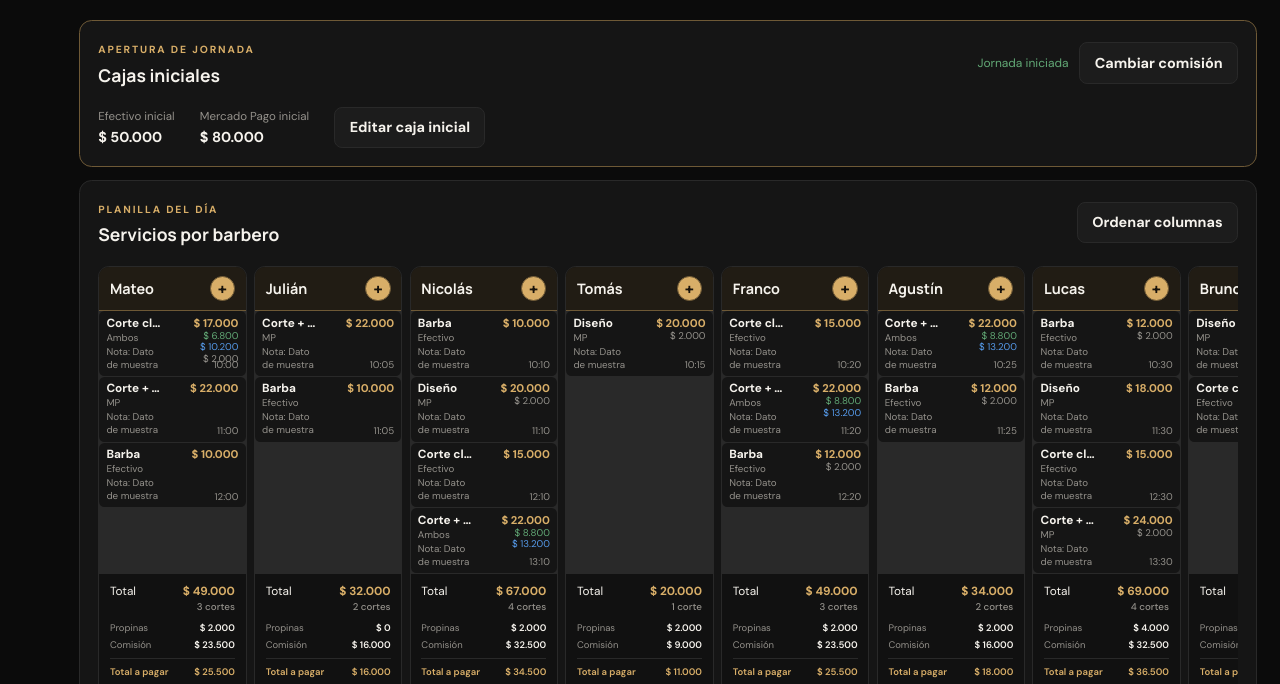
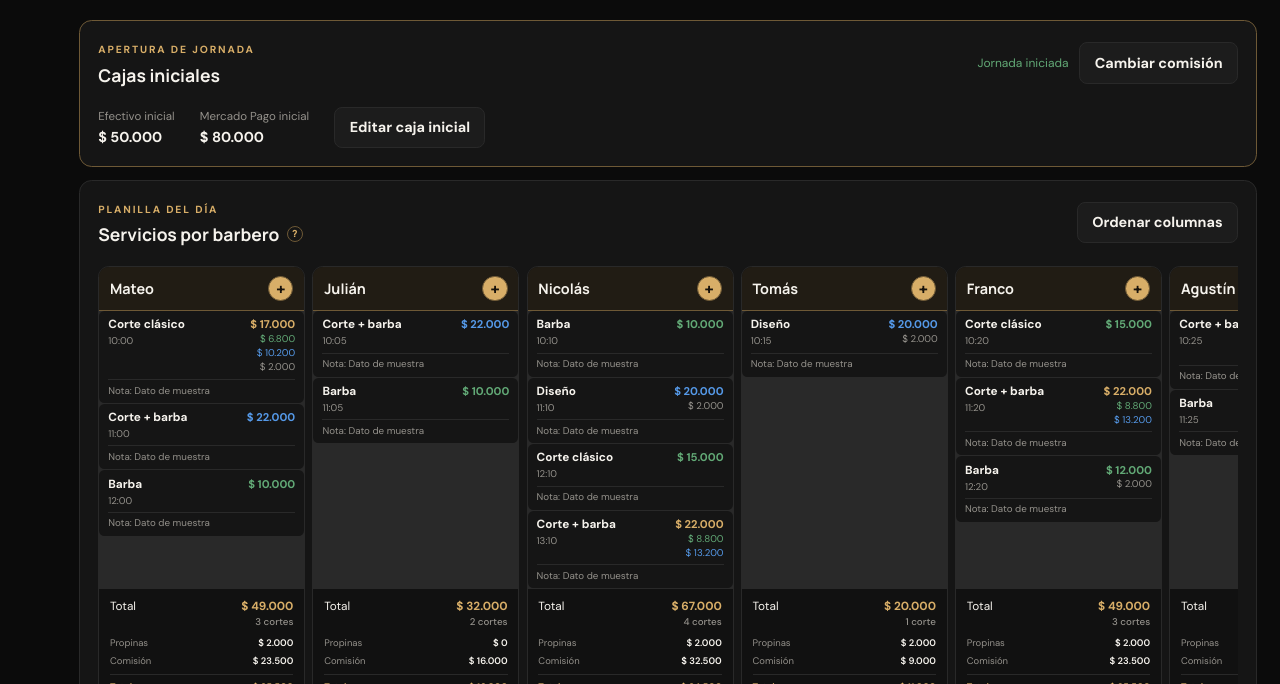
Before and after one commit to BrianGelhorn/TheLuxe, a website: page index.html in a window 1280 px wide. Shown: the part 105-789 px from the top of the page. Drawn offline with Linux system fonts and the light colour scheme.

Commit message:
Compactar tarjetas de cortes y agregar guia visual

```diff
--- a/index.html
+++ b/index.html
@@ -7,7 +7,7 @@
   <link rel="preconnect" href="https://fonts.googleapis.com">
   <link rel="preconnect" href="https://fonts.gstatic.com" crossorigin>
   <link href="https://fonts.googleapis.com/css2?family=DM+Sans:wght@400;500;600;700&family=Manrope:wght@700;800&display=swap" rel="stylesheet">
-  <link rel="stylesheet" href="styles.css?v=77">
+  <link rel="stylesheet" href="styles.css?v=80">
 </head>
 <body>
   <div class="app-shell">
@@ -55,7 +55,7 @@
         </article>
         <article class="card daily-sheet">
           <div class="section-heading">
-            <div><span class="step">PLANILLA DEL DÍA</span><h2>Servicios por barbero</h2></div>
+            <div><span class="step">PLANILLA DEL DÍA</span><h2 class="card-sheet-title">Servicios por barbero <button class="info-tip card-structure-help" type="button" aria-label="Cómo leer las tarjetas. Izquierda: servicio con la hora debajo. Arriba a la derecha: total cobrado, incluyendo propina, siempre en el mismo lugar. Verde: efectivo. Azul: Mercado Pago. En mixto: total dorado y desglose verde y azul debajo. Gris: propina, ya incluida en el total. Notas al pie. Debajo de cada columna: acumulados y estado del pago al barbero." data-tip="Izquierda: servicio con la hora debajo.&#10;Arriba a la derecha: total cobrado, incluyendo propina, siempre en el mismo lugar.&#10;&#10;Verde: efectivo. Azul: Mercado Pago.&#10;Mixto: total dorado y desglose verde/azul debajo.&#10;Gris: propina, ya incluida en el total.&#10;&#10;Notas al pie de la tarjeta.&#10;Debajo de cada columna: acumulados y estado del pago al barbero.">?</button></h2></div>
             <div class="heading-actions barber-order-actions">
               <small id="barberOrderHint" hidden>Arrastrá las columnas para ordenarlas</small>
               <button id="cancelBarberOrder" class="secondary-btn" type="button" hidden>Cancelar</button>
@@ -343,6 +343,6 @@
   <script src="logic.js?v=2"></script>
   <script src="reports.js?v=18"></script>
   <script src="dialogs.js?v=1"></script>
-  <script src="script.js?v=56"></script>
+  <script src="script.js?v=59"></script>
 </body>
 </html>
--- a/script.js
+++ b/script.js
@@ -375,19 +375,20 @@ function barberColumn(barber, list) {
   const paymentMethods = ['No pago', 'Efectivo', 'Mercado Pago', 'Mixto'].map((method) => `<button type="button" class="payment-method-option" data-barber-payment-method="${method}" aria-pressed="${method === paymentStatus}" aria-label="${method} para ${escapeHtml(barber)}" title="${method}" ${reorderingBarbers ? 'disabled' : ''}>${method === 'Mercado Pago' ? 'MP' : method}</button>`).join('');
   const rows = cuts.length ? cuts.map((entry) => `
     <button class="barber-service" type="button" data-cut="${escapeHtml(entry.id)}">
-      <strong class="service-name">${escapeHtml(entry.service)}</strong>
+      <span class="cut-summary">
+        <strong class="service-name">${escapeHtml(entry.service)}</strong>
+        <small class="cut-time">${escapeHtml(entry.time)}</small>
+      </span>
       <span class="service-prices">
-        <b>${money.format(Number(entry.amount) + Number(entry.tip || 0))}</b>
+        <b class="${entry.payment === 'Efectivo' ? 'cash-price' : entry.payment === 'Mercado Pago' ? 'mp-price' : ''}">${money.format(Number(entry.amount) + Number(entry.tip || 0))}</b>
         <span class="price-breakdown">
           ${entry.payment === 'Ambos' ? `
-            <small class="cash-price">${money.format(Number(entry.cashAmount))}</small>
-            <small class="mp-price">${money.format(Number(entry.mpAmount))}</small>` : ''}
-          ${Number(entry.tip) ? `<small class="tip-price">${money.format(Number(entry.tip))}</small>` : ''}
+            <small class="cash-price" aria-label="Efectivo: ${money.format(Number(entry.cashAmount))}">${money.format(Number(entry.cashAmount))}</small>
+            <small class="mp-price" aria-label="Mercado Pago: ${money.format(Number(entry.mpAmount))}">${money.format(Number(entry.mpAmount))}</small>` : ''}
+          ${Number(entry.tip) ? `<small class="tip-price" aria-label="Propina: ${money.format(Number(entry.tip))}">${money.format(Number(entry.tip))}</small>` : ''}
         </span>
       </span>
-      <small class="payment-detail">${entry.payment === 'Mercado Pago' ? 'MP' : escapeHtml(entry.payment)}</small>
       ${entry.notes ? `<small class="service-note">Nota: ${escapeHtml(entry.notes)}</small>` : ''}
-      <small class="cut-time">${escapeHtml(entry.time)}</small>
     </button>`).join('') : '<div class="barber-empty">Sin cortes cargados</div>';
   return `
     <section class="barber-column${paymentState.isPaid ? ' is-paid' : paymentState.mixed ? ' is-payment-incomplete' : ''}" data-payment-due="${payout.total}" data-payment-status="${escapeHtml(paymentStatus)}" data-barber-column="${escapeHtml(barber)}" ${reorderingBarbers ? 'draggable="true" tabindex="0"' : ''}>
--- a/styles.css
+++ b/styles.css
@@ -97,6 +97,9 @@ textarea { resize: vertical; }
 .info-tip { position: relative; flex: 0 0 auto; width: 18px; height: 18px; padding: 0; border: 1px solid #6e5936; border-radius: 50%; background: transparent; color: var(--gold); cursor: help; font-size: .68rem; font-weight: 800; line-height: 16px; }
 .info-tip::after { content: attr(data-tip); position: absolute; z-index: 100; left: 50%; bottom: calc(100% + 8px); width: max-content; max-width: 250px; padding: 8px 10px; border: 1px solid var(--line); border-radius: 7px; background: #242424; color: var(--text); box-shadow: 0 10px 28px #000b; opacity: 0; pointer-events: none; transform: translate(-50%, 4px); transition: opacity .15s ease, transform .15s ease; white-space: normal; font-size: .72rem; font-weight: 500; line-height: 1.35; }
 .info-tip:hover::after, .info-tip:focus::after { opacity: 1; transform: translate(-50%, 0); }
+.card-sheet-title { display: flex; align-items: center; gap: 8px; }
+.card-structure-help::after { left: auto; right: 0; top: calc(100% + 8px); bottom: auto; width: 250px; max-width: calc(100vw - 40px); text-align: left; white-space: pre-line; transform: translateY(4px); }
+.card-structure-help:hover::after, .card-structure-help:focus::after { transform: translateY(0); }
 .summary-secondary { grid-column: span 3; display: grid; gap: 5px; min-width: 0; padding: 12px 14px; }
 .summary-secondary > span { min-width: 0; }
 .summary-secondary strong { margin: 0; min-width: 0; overflow: hidden; font-size: 1rem; text-overflow: ellipsis; white-space: nowrap; }
@@ -160,8 +163,8 @@ button:disabled { opacity: .45; cursor: not-allowed; }
 .config-active { display: flex; align-items: center; gap: 5px; padding: 0 5px; color: var(--muted); font-size: .76rem; cursor: pointer; }
 .config-active input { width: auto; accent-color: var(--gold); }
 
-.barber-columns { display: grid; grid-template-rows: auto 1fr auto; grid-auto-flow: column; grid-auto-columns: minmax(165px, calc((100% - 48px) / 7)); align-items: stretch; column-gap: 8px; row-gap: 0; overflow-x: auto; }
-.barber-column { min-width: 165px; border: 1px solid var(--line); border-radius: 12px; background: #111; overflow: hidden; display: grid; grid-row: span 3; grid-template-rows: subgrid; row-gap: 0; }
+.barber-columns { display: grid; grid-template-rows: auto 1fr auto; grid-auto-flow: column; grid-auto-columns: minmax(230px, calc((100% - 48px) / 7)); align-items: stretch; column-gap: 8px; row-gap: 0; overflow-x: auto; }
+.barber-column { min-width: 230px; border: 1px solid var(--line); border-radius: 12px; background: #111; overflow: hidden; display: grid; grid-row: span 3; grid-template-rows: subgrid; row-gap: 0; }
 .barber-column.is-paid { border-color: #43624f; background: #141c17; }
 .barber-column.is-paid .barber-column-header { border-bottom-color: #36483b; background: #1b2820; }
 .barber-column.is-paid .barber-services { background: #1e2922; }
@@ -177,21 +180,21 @@ button:disabled { opacity: .45; cursor: not-allowed; }
 .barber-column-header span { display: block; margin-top: 3px; color: var(--gold); font-size: .78rem; }
 .add-cut { flex: 0 0 auto; width: 28px; height: 28px; border: 1px solid #6e5936; border-radius: 50%; background: var(--gold); color: #17120b; cursor: pointer; font-size: 1.1rem; font-weight: 800; line-height: 1; }
 .barber-services { display: grid; align-content: start; gap: 1px; min-height: 72px; background: var(--line); }
-.barber-service { position: relative; display: grid; grid-template-columns: minmax(0, 1fr) 80px; align-content: start; gap: 1px 5px; width: 100%; height: 72px; padding: 5px 8px; overflow: hidden; border: 0; border-radius: 6px; background: var(--surface); color: inherit; text-align: left; cursor: pointer; }
+.barber-service { display: grid; grid-template-columns: minmax(0, 1fr) minmax(76px, .8fr); grid-template-areas: "summary prices" "note note"; align-content: start; align-items: start; gap: 6px 10px; width: 100%; min-height: 60px; padding: 7px 10px; border: 0; border-radius: 6px; background: var(--surface); color: inherit; text-align: left; cursor: pointer; }
 .barber-service:hover { background: var(--surface-2); }
-.barber-service strong { align-self: start; overflow: hidden; font-size: .82rem; line-height: 1.2; text-overflow: ellipsis; white-space: nowrap; }
+.cut-summary { grid-area: summary; display: grid; align-content: start; gap: 3px; min-width: 0; }
+.barber-service strong { min-width: 0; font-size: .82rem; line-height: 1.3; overflow-wrap: anywhere; }
 .barber-service small { color: var(--muted); font-size: .68rem; }
-.service-prices { position: absolute; top: 5px; right: 8px; display: grid; justify-items: end; gap: 1px; width: max-content; max-width: 100%; white-space: nowrap; }
-.service-prices > * { width: max-content; }
-.price-breakdown { display: grid; justify-items: end; gap: 1px; }
-.price-breakdown small { line-height: 1.1; }
+.service-prices { grid-area: prices; display: grid; justify-items: end; gap: 2px; min-width: 0; text-align: right; font-variant-numeric: tabular-nums; overflow-wrap: anywhere; }
+.service-prices > * { min-width: 0; max-width: 100%; }
+.price-breakdown { display: grid; justify-items: end; gap: 2px; }
+.price-breakdown small { max-width: 100%; line-height: 1.25; }
 .service-prices b { color: var(--gold); font-size: .78rem; }
 .service-prices .cash-price { color: #62a976; }
 .service-prices .mp-price { color: #5599e8; }
 .service-prices .tip-price { color: var(--muted); }
-.payment-detail { grid-column: 1; min-width: 0; white-space: nowrap; }
-.service-note { grid-column: 1; align-self: end; overflow-wrap: anywhere; }
-.cut-time { position: absolute; right: 8px; bottom: 5px; width: max-content; white-space: nowrap; }
+.service-note { grid-area: note; min-width: 0; padding-top: 4px; border-top: 1px solid var(--line); line-height: 1.35; overflow-wrap: anywhere; }
+.cut-time { line-height: 1.2; font-variant-numeric: tabular-nums; white-space: nowrap; }
 .barber-empty { padding: 20px 12px; background: var(--surface); color: var(--muted); text-align: center; font-size: .8rem; }
 .barber-column-footer { border-top: 1px solid var(--line); }
 .barber-column-total { display: flex; justify-content: space-between; padding: 10px 12px; font-size: .82rem; }
```
